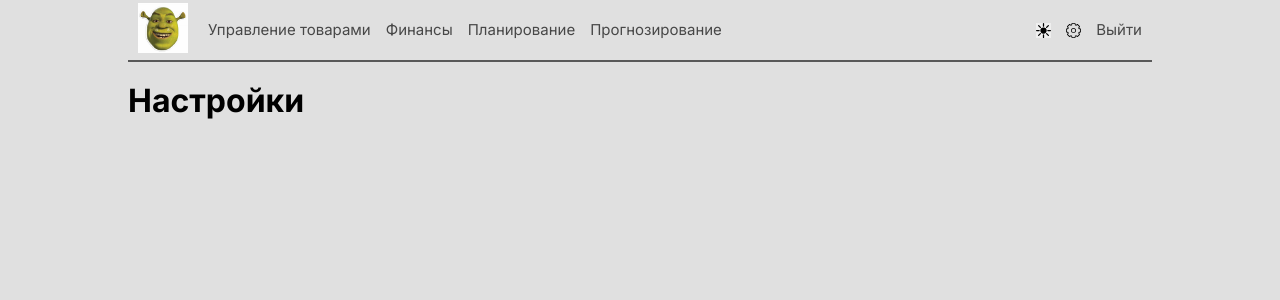
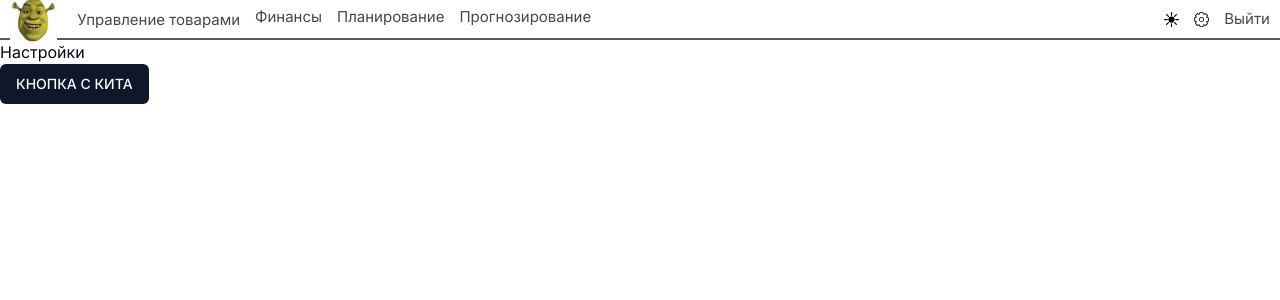
Before and after one commit to horse18leet/mp_system, a Next.js app in the folder frontend/mp_front/: page /settings in a window 1280 px wide. Shown: the top 300 px of the page. Built offline with nearby package versions, Linux system fonts and the light colour scheme; sample sign-in values are in the browser's storage.

Commit message:
i shadcn

```diff
--- a/frontend/mp_front/app/globals.css
+++ b/frontend/mp_front/app/globals.css
@@ -1,133 +1,76 @@
-@import url("../styles/normalize.css");
+@tailwind base;
+@tailwind components;
+@tailwind utilities;
 
-:root {
-  background-color: #e0e0e0;
-  width: 80%;
-  margin: 0 auto 0 auto;
-  padding: 0;
-}
+@layer base {
+  :root {
+    --background: 0 0% 100%;
+    --foreground: 222.2 84% 4.9%;
 
-.button {
-  cursor: pointer;
-  padding: 0;
-  text-align: center;
-  border: none;
-  box-sizing: border-box;
-}
+    --card: 0 0% 100%;
+    --card-foreground: 222.2 84% 4.9%;
 
-.link {
-  display: inline-block;
-  text-align: center;
-  padding: 0;
-  margin: 0;
-  text-decoration: none;
-  cursor: pointer;
-}
+    --popover: 0 0% 100%;
+    --popover-foreground: 222.2 84% 4.9%;
 
-/* :root {
-  --max-width: 1100px;
-  --border-radius: 12px;
-  --font-mono: ui-monospace, Menlo, Monaco, 'Cascadia Mono', 'Segoe UI Mono',
-    'Roboto Mono', 'Oxygen Mono', 'Ubuntu Monospace', 'Source Code Pro',
-    'Fira Mono', 'Droid Sans Mono', 'Courier New', monospace;
+    --primary: 222.2 47.4% 11.2%;
+    --primary-foreground: 210 40% 98%;
 
-  --foreground-rgb: 0, 0, 0;
-  --background-start-rgb: 214, 219, 220;
-  --background-end-rgb: 255, 255, 255;
+    --secondary: 210 40% 96.1%;
+    --secondary-foreground: 222.2 47.4% 11.2%;
 
-  --primary-glow: conic-gradient(
-    from 180deg at 50% 50%,
-    #16abff33 0deg,
-    #0885ff33 55deg,
-    #54d6ff33 120deg,
-    #0071ff33 160deg,
-    transparent 360deg
-  );
-  --secondary-glow: radial-gradient(
-    rgba(255, 255, 255, 1),
-    rgba(255, 255, 255, 0)
-  );
+    --muted: 210 40% 96.1%;
+    --muted-foreground: 215.4 16.3% 46.9%;
 
-  --tile-start-rgb: 239, 245, 249;
-  --tile-end-rgb: 228, 232, 233;
-  --tile-border: conic-gradient(
-    #00000080,
-    #00000040,
-    #00000030,
-    #00000020,
-    #00000010,
-    #00000010,
-    #00000080
-  );
+    --accent: 210 40% 96.1%;
+    --accent-foreground: 222.2 47.4% 11.2%;
 
-  --callout-rgb: 238, 240, 241;
-  --callout-border-rgb: 172, 175, 176;
-  --card-rgb: 180, 185, 188;
-  --card-border-rgb: 131, 134, 135;
-}
+    --destructive: 0 84.2% 60.2%;
+    --destructive-foreground: 210 40% 98%;
 
-@media (prefers-color-scheme: dark) {
-  :root {
-    --foreground-rgb: 255, 255, 255;
-    --background-start-rgb: 0, 0, 0;
-    --background-end-rgb: 0, 0, 0;
+    --border: 214.3 31.8% 91.4%;
+    --input: 214.3 31.8% 91.4%;
+    --ring: 222.2 84% 4.9%;
 
-    --primary-glow: radial-gradient(rgba(1, 65, 255, 0.4), rgba(1, 65, 255, 0));
-    --secondary-glow: linear-gradient(
-      to bottom right,
-      rgba(1, 65, 255, 0),
-      rgba(1, 65, 255, 0),
-      rgba(1, 65, 255, 0.3)
-    );
+    --radius: 0.5rem;
+  }
 
-    --tile-start-rgb: 2, 13, 46;
-    --tile-end-rgb: 2, 5, 19;
-    --tile-border: conic-gradient(
-      #ffffff80,
-      #ffffff40,
-      #ffffff30,
-      #ffffff20,
-      #ffffff10,
-      #ffffff10,
-      #ffffff80
-    );
+  .dark {
+    --background: 222.2 84% 4.9%;
+    --foreground: 210 40% 98%;
 
-    --callout-rgb: 20, 20, 20;
-    --callout-border-rgb: 108, 108, 108;
-    --card-rgb: 100, 100, 100;
-    --card-border-rgb: 200, 200, 200;
+    --card: 222.2 84% 4.9%;
+    --card-foreground: 210 40% 98%;
+
+    --popover: 222.2 84% 4.9%;
+    --popover-foreground: 210 40% 98%;
+
+    --primary: 210 40% 98%;
+    --primary-foreground: 222.2 47.4% 11.2%;
+
+    --secondary: 217.2 32.6% 17.5%;
+    --secondary-foreground: 210 40% 98%;
+
+    --muted: 217.2 32.6% 17.5%;
+    --muted-foreground: 215 20.2% 65.1%;
+
+    --accent: 217.2 32.6% 17.5%;
+    --accent-foreground: 210 40% 98%;
+
+    --destructive: 0 62.8% 30.6%;
+    --destructive-foreground: 210 40% 98%;
+
+    --border: 217.2 32.6% 17.5%;
+    --input: 217.2 32.6% 17.5%;
+    --ring: 212.7 26.8% 83.9%;
   }
 }
 
-* {
-  box-sizing: border-box;
-  padding: 0;
-  margin: 0;
+@layer base {
+  * {
+    @apply border-border;
+  }
+  body {
+    @apply bg-background text-foreground;
+  }
 }
-
-html,
-body {
-  max-width: 100vw;
-  overflow-x: hidden;
-}
-
-body {
-  color: rgb(var(--foreground-rgb));
-  background: linear-gradient(
-      to bottom,
-      transparent,
-      rgb(var(--background-end-rgb))
-    )
-    rgb(var(--background-start-rgb));
-}
-
-a {
-  color: inherit;
-  text-decoration: none;
-}
-
-@media (prefers-color-scheme: dark) {
-  html {
-    color-scheme: dark;
-  }
-} */
--- a/frontend/mp_front/app/settings/page.tsx
+++ b/frontend/mp_front/app/settings/page.tsx
@@ -2,6 +2,8 @@
 import router from "next/router";
 import { useEffect } from "react";
 import ProtectedLayout from "@/components/ProtectedLayout/ProtectedLayout";
+
+import { Button } from "@/components/ui/button";
 
 export default async function Settings() {
 
@@ -10,6 +12,8 @@
       <section>
         <h1>Настройки</h1>
       </section>
+
+      <Button>КНОПКА С КИТА</Button>
     </ProtectedLayout>
   );
 }
--- /dev/null
+++ b/frontend/mp_front/components/ui/button.tsx
@@ -0,0 +1,56 @@
+import * as React from "react"
+import { Slot } from "@radix-ui/react-slot"
+import { cva, type VariantProps } from "class-variance-authority"
+
+import { cn } from "@/lib/utils"
+
+const buttonVariants = cva(
+  "inline-flex items-center justify-center whitespace-nowrap rounded-md text-sm font-medium ring-offset-background transition-colors focus-visible:outline-none focus-visible:ring-2 focus-visible:ring-ring focus-visible:ring-offset-2 disabled:pointer-events-none disabled:opacity-50",
+  {
+    variants: {
+      variant: {
+        default: "bg-primary text-primary-foreground hover:bg-primary/90",
+        destructive:
+          "bg-destructive text-destructive-foreground hover:bg-destructive/90",
+        outline:
+          "border border-input bg-background hover:bg-accent hover:text-accent-foreground",
+        secondary:
+          "bg-secondary text-secondary-foreground hover:bg-secondary/80",
+        ghost: "hover:bg-accent hover:text-accent-foreground",
+        link: "text-primary underline-offset-4 hover:underline",
+      },
+      size: {
+        default: "h-10 px-4 py-2",
+        sm: "h-9 rounded-md px-3",
+        lg: "h-11 rounded-md px-8",
+        icon: "h-10 w-10",
+      },
+    },
+    defaultVariants: {
+      variant: "default",
+      size: "default",
+    },
+  }
+)
+
+export interface ButtonProps
+  extends React.ButtonHTMLAttributes<HTMLButtonElement>,
+    VariantProps<typeof buttonVariants> {
+  asChild?: boolean
+}
+
+const Button = React.forwardRef<HTMLButtonElement, ButtonProps>(
+  ({ className, variant, size, asChild = false, ...props }, ref) => {
+    const Comp = asChild ? Slot : "button"
+    return (
+      <Comp
+        className={cn(buttonVariants({ variant, size, className }))}
+        ref={ref}
+        {...props}
+      />
+    )
+  }
+)
+Button.displayName = "Button"
+
+export { Button, buttonVariants }
--- /dev/null
+++ b/frontend/mp_front/lib/utils.ts
@@ -0,0 +1,6 @@
+import { type ClassValue, clsx } from "clsx"
+import { twMerge } from "tailwind-merge"
+
+export function cn(...inputs: ClassValue[]) {
+  return twMerge(clsx(inputs))
+}
--- /dev/null
+++ b/frontend/mp_front/tailwind.config.js
@@ -0,0 +1,76 @@
+/** @type {import('tailwindcss').Config} */
+module.exports = {
+  darkMode: ["class"],
+  content: [
+    './pages/**/*.{ts,tsx}',
+    './components/**/*.{ts,tsx}',
+    './app/**/*.{ts,tsx}',
+    './src/**/*.{ts,tsx}',
+	],
+  theme: {
+    container: {
+      center: true,
+      padding: "2rem",
+      screens: {
+        "2xl": "1400px",
+      },
+    },
+    extend: {
+      colors: {
+        border: "hsl(var(--border))",
+        input: "hsl(var(--input))",
+        ring: "hsl(var(--ring))",
+        background: "hsl(var(--background))",
+        foreground: "hsl(var(--foreground))",
+        primary: {
+          DEFAULT: "hsl(var(--primary))",
+          foreground: "hsl(var(--primary-foreground))",
+        },
+        secondary: {
+          DEFAULT: "hsl(var(--secondary))",
+          foreground: "hsl(var(--secondary-foreground))",
+        },
+        destructive: {
+          DEFAULT: "hsl(var(--destructive))",
+          foreground: "hsl(var(--destructive-foreground))",
+        },
+        muted: {
+          DEFAULT: "hsl(var(--muted))",
+          foreground: "hsl(var(--muted-foreground))",
+        },
+        accent: {
+          DEFAULT: "hsl(var(--accent))",
+          foreground: "hsl(var(--accent-foreground))",
+        },
+        popover: {
+          DEFAULT: "hsl(var(--popover))",
+          foreground: "hsl(var(--popover-foreground))",
+        },
+        card: {
+          DEFAULT: "hsl(var(--card))",
+          foreground: "hsl(var(--card-foreground))",
+        },
+      },
+      borderRadius: {
+        lg: "var(--radius)",
+        md: "calc(var(--radius) - 2px)",
+        sm: "calc(var(--radius) - 4px)",
+      },
+      keyframes: {
+        "accordion-down": {
+          from: { height: 0 },
+          to: { height: "var(--radix-accordion-content-height)" },
+        },
+        "accordion-up": {
+          from: { height: "var(--radix-accordion-content-height)" },
+          to: { height: 0 },
+        },
+      },
+      animation: {
+        "accordion-down": "accordion-down 0.2s ease-out",
+        "accordion-up": "accordion-up 0.2s ease-out",
+      },
+    },
+  },
+  plugins: [require("tailwindcss-animate")],
+}
```
Also changed, not shown: frontend/mp_front/package.json (+7 -1 lines), frontend/mp_front/components.json (added), 1 other file (tests, documents, lock files or other folders).
